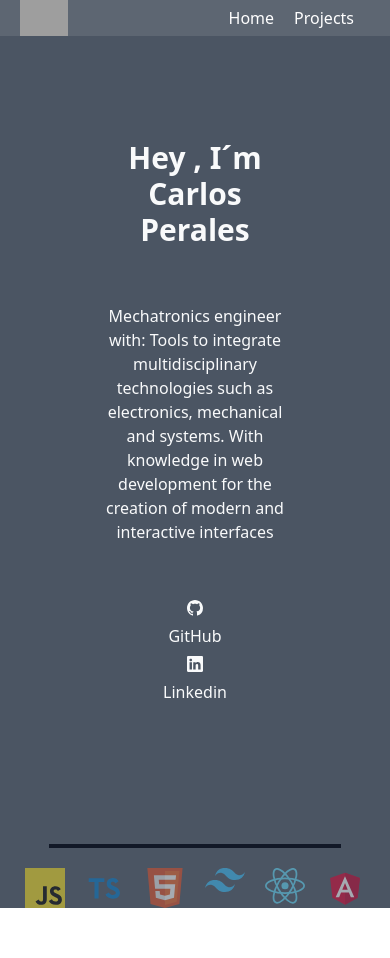
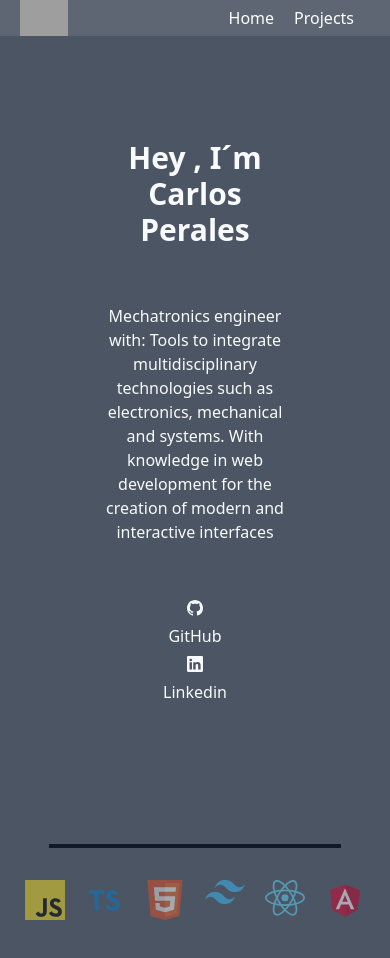
Before and after one commit to MrPerales/portfolio, a React (Vite) app: page /#/ in a window 390 px wide. Shown: the top 958 px of the page. Before the commit the page ends 908 px from the top, so only its background shows below. Built offline with nearby package versions, Linux system fonts and the light colour scheme; grey boxes are pictures that could not be loaded.

Commit message:
fix:styles

```diff
--- a/src/components/skills/Skills.jsx
+++ b/src/components/skills/Skills.jsx
@@ -8,11 +8,11 @@ import TypeScriptIcon from "../Icons/TypeScriptIcon";
 
 export default function Skills() {
   return (
-    <section className="w-full   bg-gray-600 sm:bg-gray-700">
+    <section className="w-full h-36  bg-gray-600 sm:bg-gray-700">
       <div className="flex justify-center">
         <div className="bg-gray-900 h-1 w-3/4 "></div>
       </div>
-      <div className="flex justify-center flex-wrap items-center object-cover mt-5 sm:mt-10 space-x-5 sm:space-x-20">
+      <div className="flex justify-center flex-wrap items-center object-cover mt-8 sm:mt-10 space-x-5 sm:space-x-20">
         <div className="w-10 h-10 sm:w-14 sm:h-14  opacity-50 hover:opacity-100">
           <JavaScriptIcon />
         </div>
```
